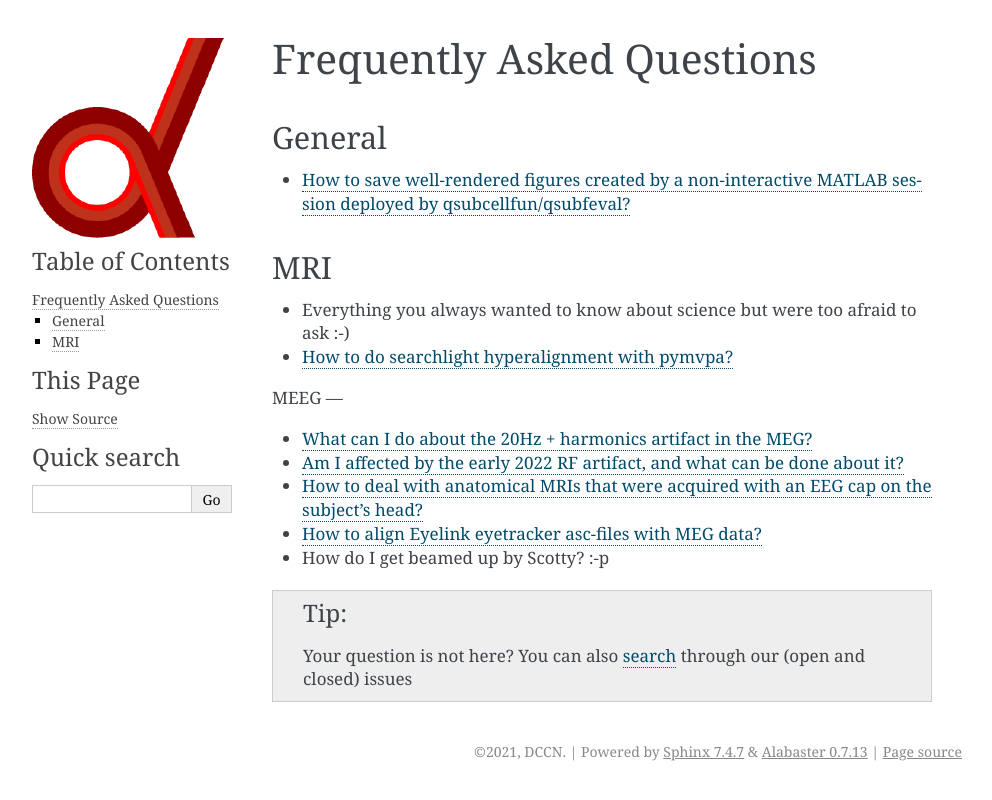
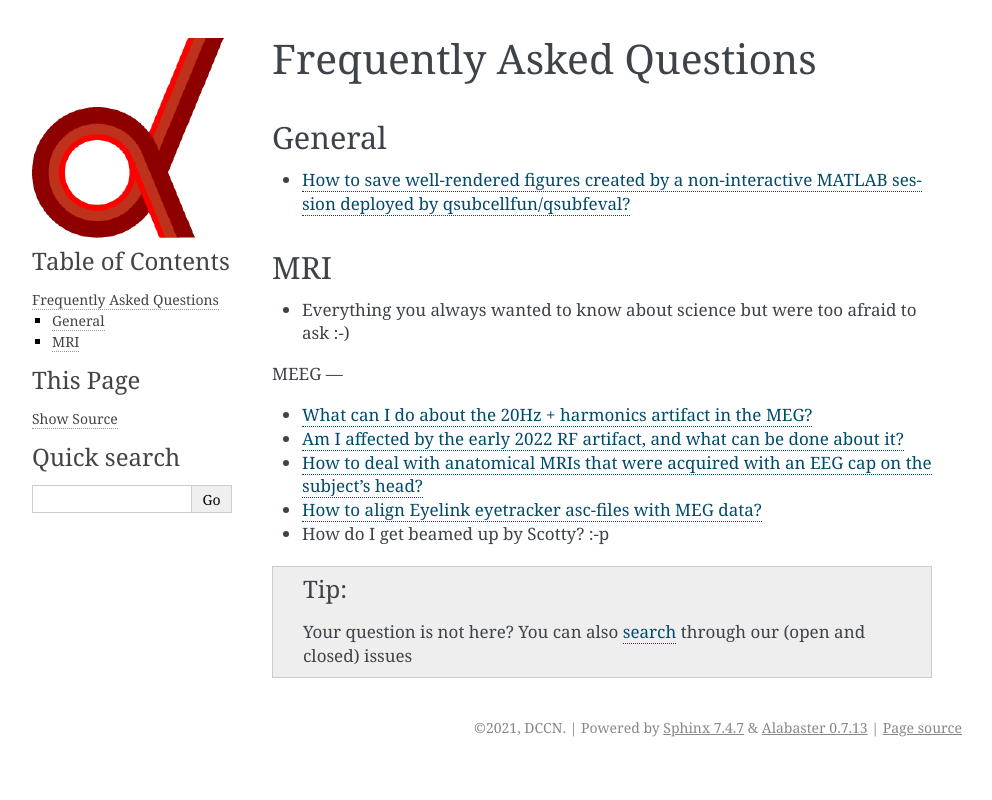
Before and after one commit to Donders-Institute/staff-scientists, a Sphinx documentation site: the page built from docs/FAQ.rst, in a window 1280 px wide. Shown: the top 800 px of the page, without its empty margins (148-1140 px from the left). Built offline with Sphinx 7.4.7, drawn with Linux system fonts in a browser that asks for light colours.

Commit message:
DOC: remove broken hyperalignment link

```diff
--- a/docs/FAQ.rst
+++ b/docs/FAQ.rst
@@ -10,7 +10,6 @@ MRI
 ---
 
 * Everything you always wanted to know about science but were too afraid to ask :-)
-* `How to do searchlight hyperalignment with pymvpa? <FAQ/MRI/hyperalignment.html>`__
 
 MEEG
 ---
--- a/docs/FAQ/MRI/hyperalignment.rst
+++ /dev/null
@@ -1 +0,0 @@
-See the corresponding `github repo <https://github.com/schoffelen/dccn_hyperalignment>`__ for now
```
